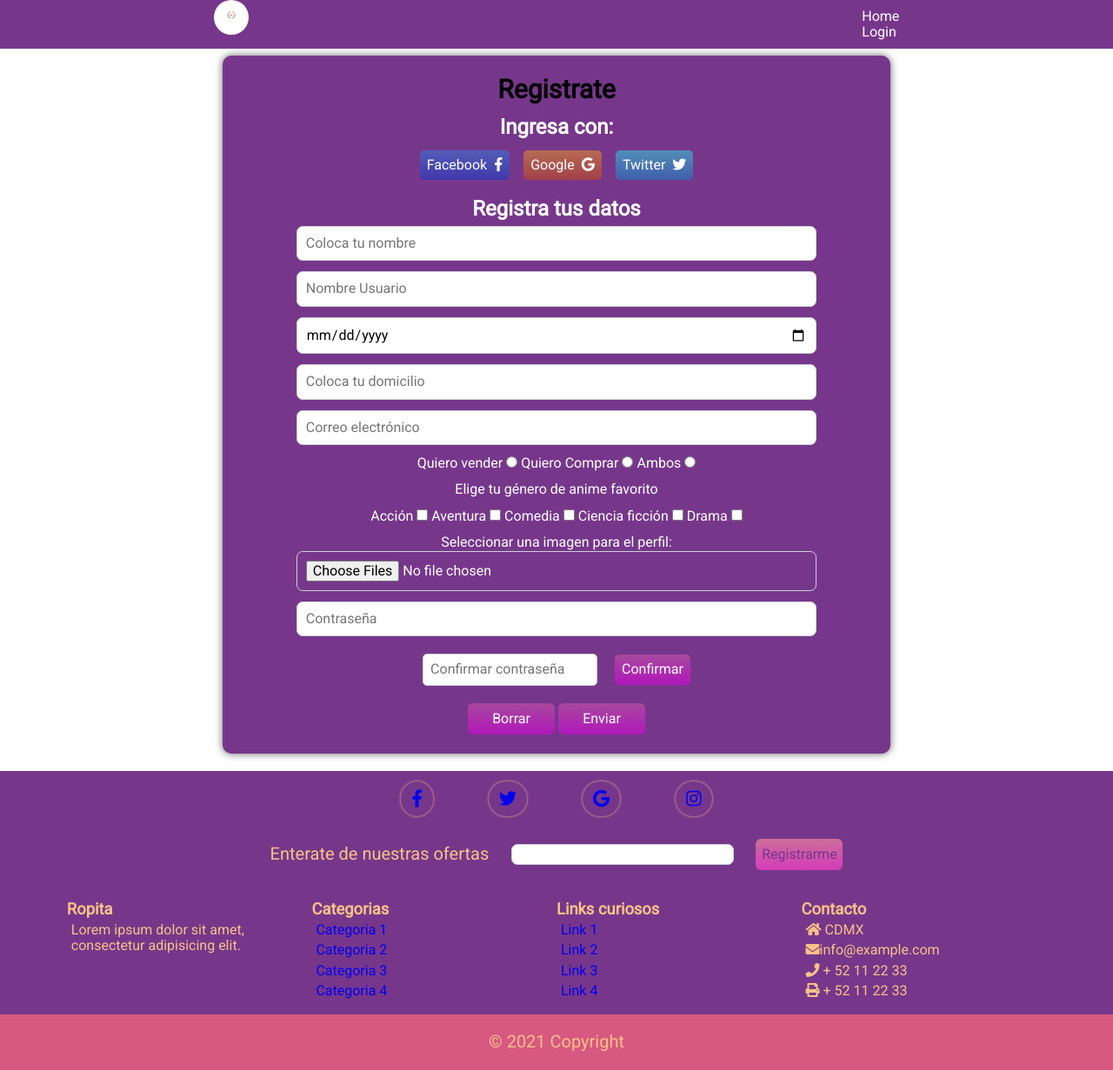
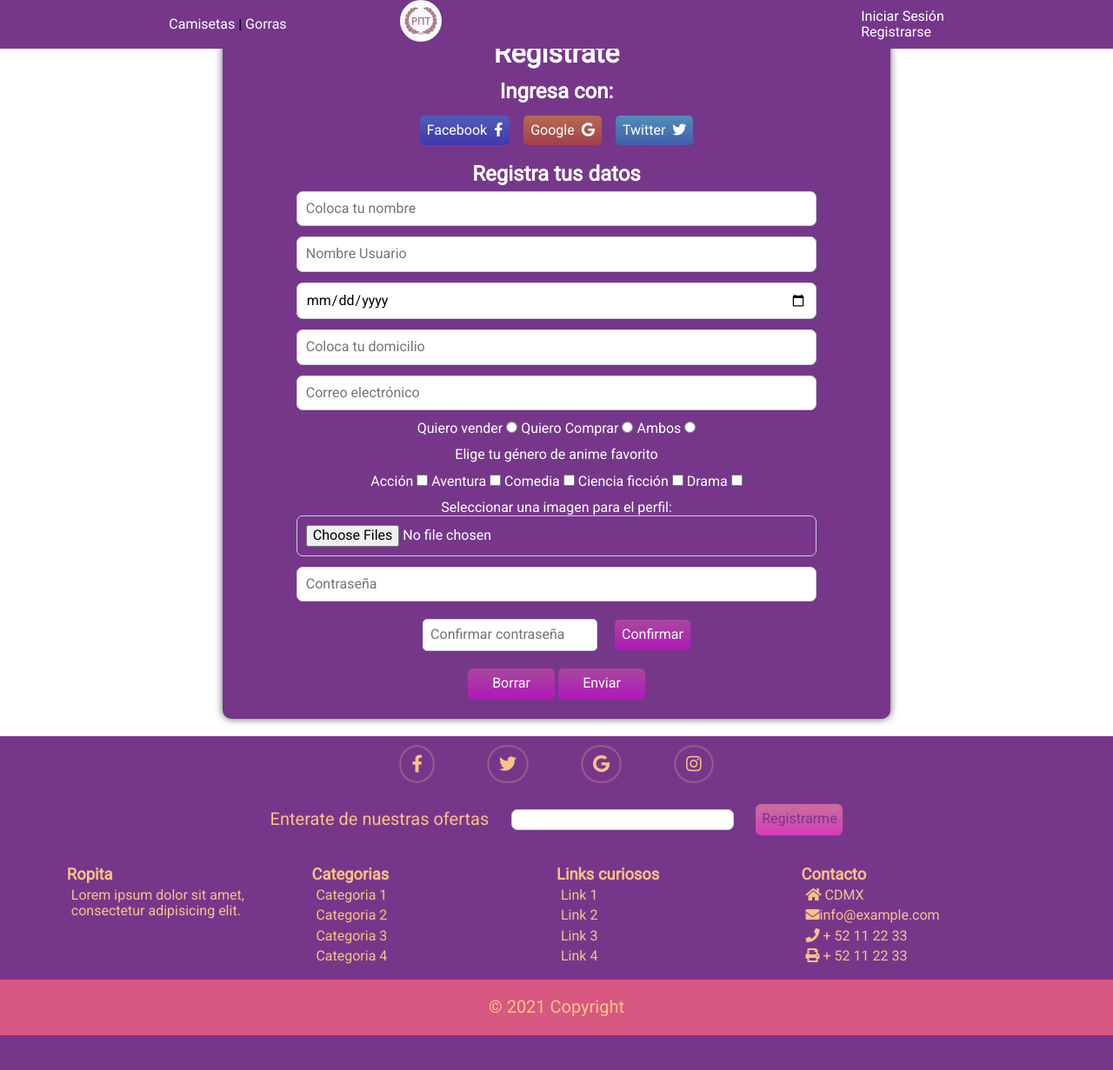
Before and after one commit to eersya/grupo-3-rho-pi-tau, a Node server app: page /register in a window 1280 px wide. Shown: the whole page at 87% size. After the commit the page ends 1191 px from the top, so only its background shows below. Run offline with Node 20, Linux system fonts and the light colour scheme; some libraries are stand-ins or nearby versions.

Commit message:
Edición del footer y header

```diff
--- a/public/css/detalle.css
+++ b/public/css/detalle.css
@@ -241,104 +241,6 @@
     color: #339;
 }
 
-footer a{
-    text-decoration:none;
-}
-
-footer p{
-    color: #FAC187;
-}
-
-footer a:visited{
-    color: #FAC187;
-}
-
-.contenido_footer{
-    display: flex;
-    flex-direction: column;
-}
-
-.redes{
-    display: flex;
-    justify-content: center;
-    align-items: center;
-    gap: 5vw;
-    height: 8vh;
-    background-color: #76378b;
-}
-
-.redes i{
-    font-size: 2.5vh;
-    border-radius: 60px;
-    box-shadow: 0px 0px 3px #FAC187;
-    padding: 0.5em 0.6em
-
-}
-
-
-.formulario form{
-    display: flex;
-    justify-content: center;
-    gap: 2vw;
-    align-items: center;
-    height: 8vh;
-    font-size: 2.5vh;
-    background-color: #76378b;
-    color: #FAC187;
-}
-
-.formulario button{
-    background-color: #FAC187;
-    color: #76378b;
-}
-
-.email{
-    height: 3vh;
-    width: 20vw;
-}
-.registro{
-    font-size: 2vh;
-}
-.secciones_footer div{
-    width: 22%;
-}
-.secciones_footer{
-    display: flex;
-    justify-content: center;
-    align-items: baseline;
-    height: 19vh;
-    background-color: #76378b;
-}
-
-.secciones_footer{
-    font-size: 1.8vh;
-    background-color: #76378b;
-}
-
-.titulos_footer{
-    margin-top: 20px;
-    font-size: 2.3vh;
-    margin-bottom: 5px;
-    color: #FAC187;
-}
-
-.secciones_footer p{
-    font-size: 2vh;
-    margin: 5px;
-}
-
-.copyright{
-    display: flex;
-    align-items: center;
-    justify-content: center;
-    height: 8vh;
-    font-size: 2.5vh;
-    background-color: #d75880;
-    color: #FAC187;
-
-}
-
-
 @media (min-width: 1200px){
     .producto{
         flex-direction: row;
--- a/public/css/style.css
+++ b/public/css/style.css
@@ -190,26 +190,102 @@
     text-decoration: underline;
 }
 
-footer {
-    padding: 11%;
+footer a{
+    text-decoration:none;
+    color: #FAC187;
 }
 
-footer ul {
-    list-style-type: none;
+footer p{
+    color: #FAC187;
 }
 
-footer .collaborators {
+footer a:visited{
+    color: #FAC187;
+}
+
+.contenido_footer{
     display: flex;
-    flex-direction: row;
-    flex-wrap: wrap;
+    flex-direction: column;
+}
+
+.redes{
+    display: flex;
+    justify-content: center;
+    align-items: center;
+    gap: 5vw;
+    height: 8vh;
+    background-color: #76378b;
+}
+
+.redes i{
+    font-size: 2.5vh;
+    border-radius: 60px;
+    box-shadow: 0px 0px 3px #FAC187;
+    padding: 0.5em 0.6em
+
+}
+
+
+.formulario form{
+    display: flex;
+    justify-content: center;
+    gap: 2vw;
+    align-items: center;
+    height: 8vh;
+    font-size: 2.5vh;
+    background-color: #76378b;
+    color: #FAC187;
+}
+
+.formulario button{
+    background-color: #FAC187;
+    color: #76378b;
+}
+
+.email{
+    height: 3vh;
+    width: 20vw;
+}
+.registro{
+    font-size: 2vh;
+}
+.secciones_footer div{
+    width: 22%;
+}
+.secciones_footer{
+    display: flex;
+    justify-content: center;
+    align-items: baseline;
+    height: 19vh;
+    background-color: #76378b;
+}
+
+.secciones_footer{
+    font-size: 1.8vh;
+    background-color: #76378b;
+}
+
+.titulos_footer{
+    margin-top: 20px;
+    font-size: 2.3vh;
+    margin-bottom: 5px;
+    color: #FAC187;
+}
+
+.secciones_footer p{
+    font-size: 2vh;
     margin: 5px;
 }
 
-footer .collaborators li {
-    width: 55%;
-    height: 32px;
-    text-align: center;
+.copyright{
+    display: flex;
+    align-items: center;
     justify-content: center;
+    height: 8vh;
+    font-size: 2.5vh;
+    background-color: #d75880;
+    color: #FAC187;
+
 }
 
 @media (max-width: 737px) {
--- a/views/formularioDeRegistro.ejs
+++ b/views/formularioDeRegistro.ejs
@@ -8,37 +8,15 @@
     <link href="https://fonts.googleapis.com/css2?family=Roboto&display=swap" rel="stylesheet">
     <link rel="stylesheet" href="https://cdnjs.cloudflare.com/ajax/libs/font-awesome/5.11.2/css/all.min.css"> <link rel="stylesheet" href="/css/normalize.css">
     <link rel="stylesheet" href="/css/registro.css">
+    <link rel="stylesheet" type="text/css" href="/css/style.css"/>
     <title>Register</title>
 </head>
 
 <body>
 
 
-    <header>
-
-        <nav class="top-nav">
-
-            <div class="logo">
-                <a href="#">
-                    <img src="/images/logo.png" alt="Logo RhoPiTao">
-                </a>
-            </div>
-
-            <div class="actions">
-                <ul>
-                    <li>
-                        <a href="/" >Home</a>
-                    </li>
-                    <li>
-                        <a href="/login" >Login</a>
-                    </li>
-                </ul>
-            </div>
-
-        </nav>
-
-
-    </header>
+    <!-- Header -->
+    <%- include("./partials/header") %>
 
     <main>
 
@@ -183,6 +161,7 @@
 
     </form>
 
+    <!-- Footer -->
     <%- include("./partials/footer") %>
 
 </body>
--- a/views/login.ejs
+++ b/views/login.ejs
@@ -7,6 +7,7 @@
     <meta name="viewport" content="width=device-width, initial-scale=1.0">
     <link href="https://fonts.googleapis.com/css2?family=Roboto&display=swap" rel="stylesheet">
     <link rel="stylesheet" href="https://cdnjs.cloudflare.com/ajax/libs/font-awesome/5.11.2/css/all.min.css"> <link rel="stylesheet" href="/css/normalize.css">
+    <link rel="stylesheet" type="text/css" href="/css/style.css"/>
     <link rel="stylesheet" href="/css/login.css">
     <title>Register</title>
 </head>
--- a/views/partials/footer.ejs
+++ b/views/partials/footer.ejs
@@ -1,18 +1,3 @@
-<!DOCTYPE html>
-<html lang="en">
-<head>
-    <meta charset="UTF-8">
-    <link rel="stylesheet" href="css/detalle.css">
-    <meta http-equiv="X-UA-Compatible" content="IE=edge">
-    <meta name="viewport" content="width=device-width, initial-scale=1.0">
-    <link href="https://cdnjs.cloudflare.com/ajax/libs/font-awesome/5.15.3/css/all.min.css" rel="stylesheet" />
-    <link rel="preconnect" href="https://fonts.googleapis.com">
-    <link rel="preconnect" href="https://fonts.gstatic.com" crossorigin>
-    <link href="https://fonts.googleapis.com/css2?family=Roboto:wght@300&display=swap" rel="stylesheet">
-
-</head>
-
-<body>
     <footer>
         <div class="contenido_footer">
             <section class="redes">
@@ -66,5 +51,3 @@
             © 2021 Copyright
         </div>
     </footer>
-</body>
-</html>
--- a/views/partials/header.ejs
+++ b/views/partials/header.ejs
@@ -1,26 +1,11 @@
-<!DOCTYPE html>
-<html lang="en">
-    <head>
-        <meta charset="UTF-8">
-            <title>Rho-Pi-Tao</title>
-            <meta name="viewport" content="width=device-width, initial-scale=1.0">
-            <link href="https://fonts.googleapis.com/css2?family=Roboto&display=swap" rel="stylesheet">
-            <link rel="stylesheet" href="https://cdnjs.cloudflare.com/ajax/libs/font-awesome/5.11.2/css/all.min.css">
-            <link rel="stylesheet" type="text/css" href="/css/style.css"/>
-    </head>
-
 <header>
-
   <nav class="top-nav">
-
     <div class="sections">
       <ul>
         <li>
           <a href="#">Camisetas</a>
         </li>
-                    <li class="separator">
-                        |
-                    </li>
+        <li class="separator">|</li>
         <li>
           <a href="#">Gorras</a>
         </li>
@@ -28,24 +13,20 @@
     </div>
 
     <div class="logo">
-                <a href="#">
-                    <img src="/images/logo.png" alt="Logo RhoPiTao">
+      <a href="/">
+        <img src="/images/logo.svg" alt="Logo RhoPiTao" />
       </a>
     </div>
 
     <div class="actions">
       <ul>
         <li>
-                        <a href="/login" >Iniciar Sesión</a>
+          <a href="/login">Iniciar Sesión</a>
         </li>
         <li>
-                        <a href="/register" >Registrarse</a>
+          <a href="/register">Registrarse</a>
         </li>
       </ul>
     </div>
-
   </nav>
-
-
 </header>
-</html>
```
Also changed, not shown: views/carritoDeCompra.ejs (+4 -20 lines), views/detallesDelProducto.ejs (+3 -9 lines), public/images/logo.svg. Lines whose indentation alone changed are shown as unchanged.
